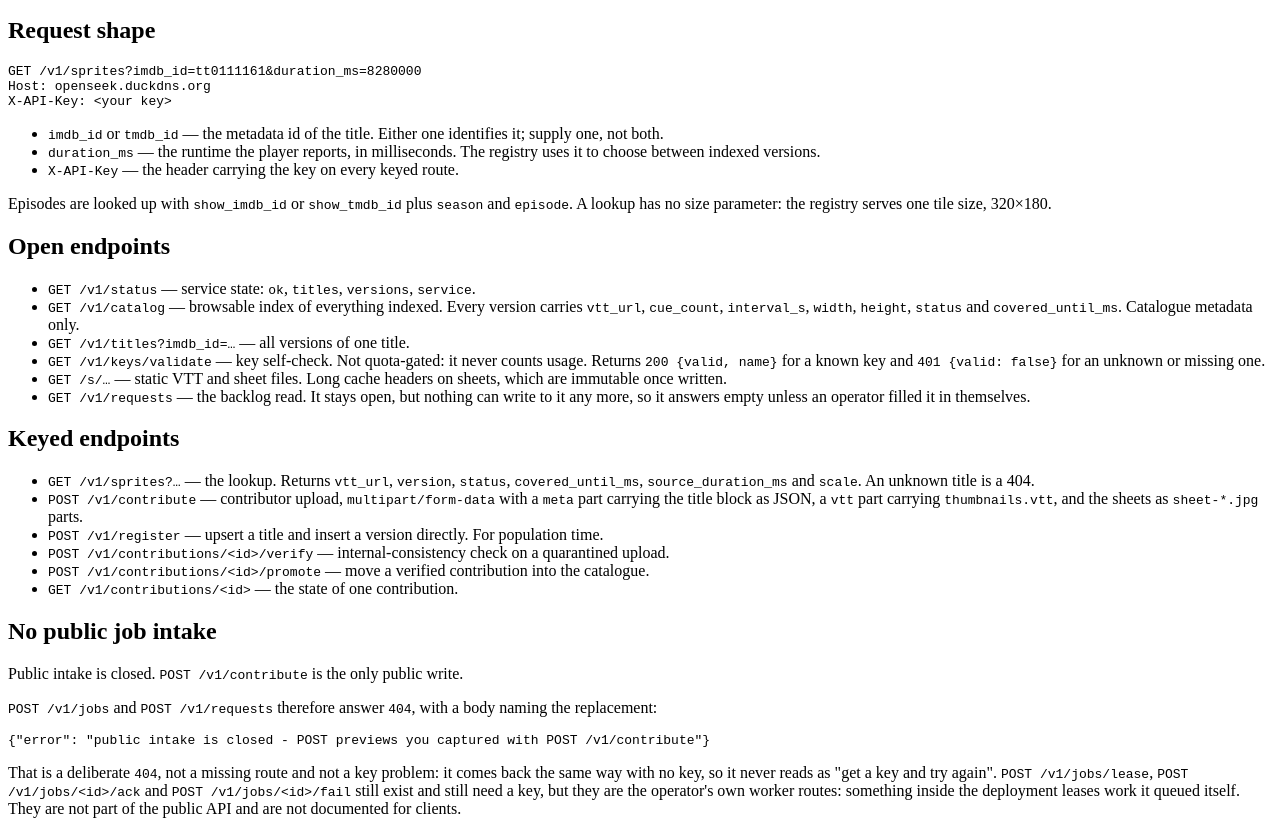
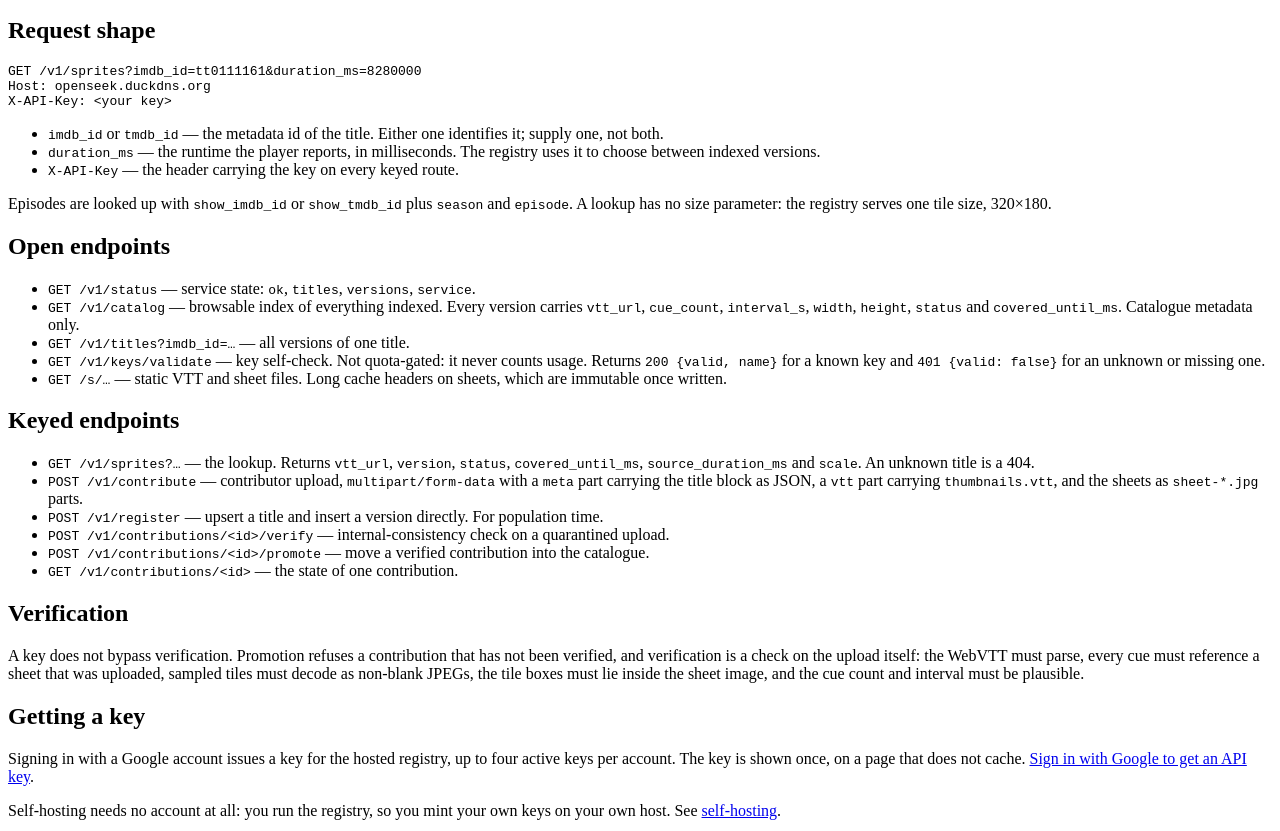
Before and after one commit to Yatin-Code/openseek-site, a plain HTML site: page api/index.html in a window 1280 px wide. Shown: the part 119-950 px from the top of the page. Drawn offline with Linux system fonts and the light colour scheme.

Commit message:
docs: describe only the routes that exist

```diff
--- a/api/index.html
+++ b/api/index.html
@@ -33,7 +33,6 @@ X-API-Key: &lt;your key&gt;</code></pre>
 <li><code>GET /v1/titles?imdb_id=…</code> — all versions of one title.</li>
 <li><code>GET /v1/keys/validate</code> — key self-check. Not quota-gated: it never counts usage. Returns <code>200 {valid, name}</code> for a known key and <code>401 {valid: false}</code> for an unknown or missing one.</li>
 <li><code>GET /s/…</code> — static VTT and sheet files. Long cache headers on sheets, which are immutable once written.</li>
-<li><code>GET /v1/requests</code> — the backlog read. It stays open, but nothing can write to it any more, so it answers empty unless an operator filled it in themselves.</li>
 </ul>
 
 <h2>Keyed endpoints</h2>
@@ -47,15 +46,7 @@ X-API-Key: &lt;your key&gt;</code></pre>
 <li><code>GET /v1/contributions/&lt;id&gt;</code> — the state of one contribution.</li>
 </ul>
 
-<h2>No public job intake</h2>
-
-<p>Public intake is closed. <code>POST /v1/contribute</code> is the only public write.</p>
-
-<p><code>POST /v1/jobs</code> and <code>POST /v1/requests</code> therefore answer <code>404</code>, with a body naming the replacement:</p>
-
-<pre><code>{"error": "public intake is closed - POST previews you captured with POST /v1/contribute"}</code></pre>
-
-<p>That is a deliberate <code>404</code>, not a missing route and not a key problem: it comes back the same way with no key, so it never reads as "get a key and try again". <code>POST /v1/jobs/lease</code>, <code>POST /v1/jobs/&lt;id&gt;/ack</code> and <code>POST /v1/jobs/&lt;id&gt;/fail</code> still exist and still need a key, but they are the operator's own worker routes: something inside the deployment leases work it queued itself. They are not part of the public API and are not documented for clients.</p>
+<h2>Verification</h2>
 
 <p>A key does not bypass verification. Promotion refuses a contribution that has not been verified, and verification is a check on the upload itself: the WebVTT must parse, every cue must reference a sheet that was uploaded, sampled tiles must decode as non-blank JPEGs, the tile boxes must lie inside the sheet image, and the cue count and interval must be plausible.</p>
 
```
Also changed, not shown: docs/index.html (+3 -3 lines).
